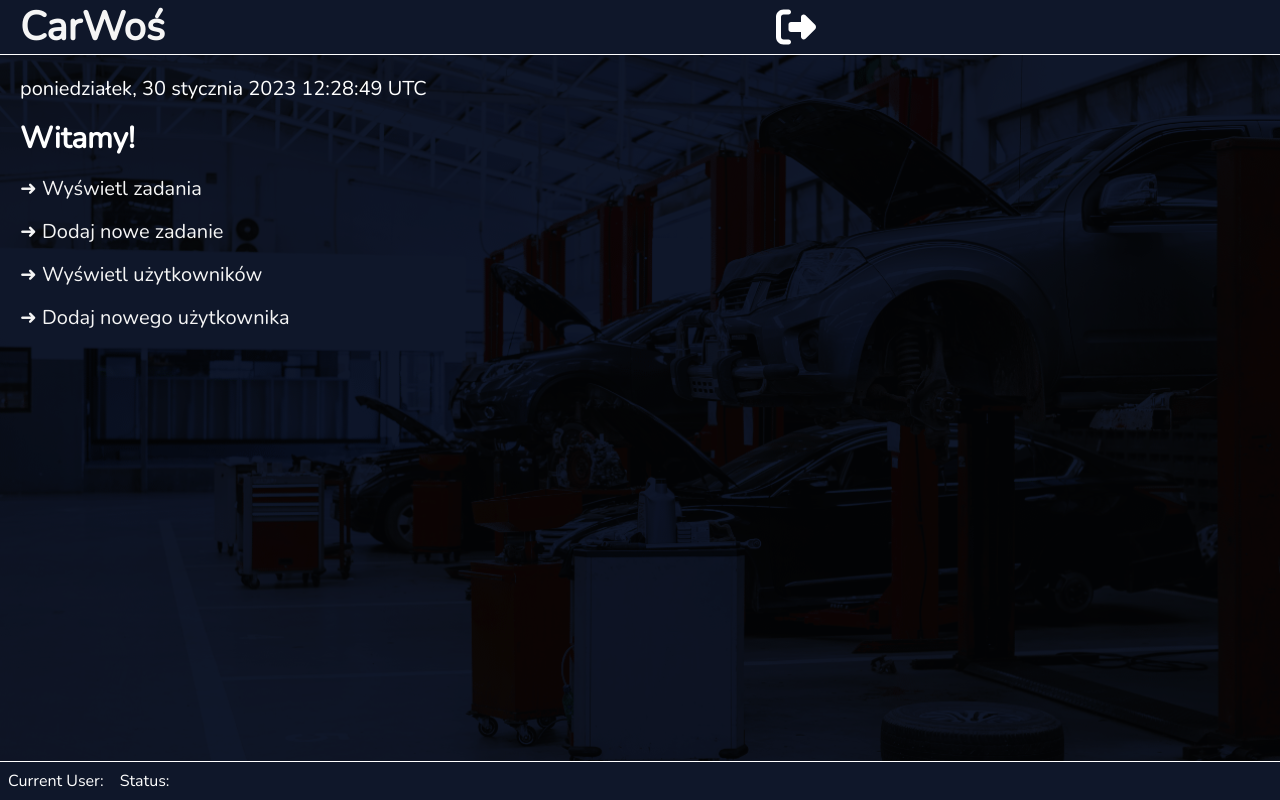
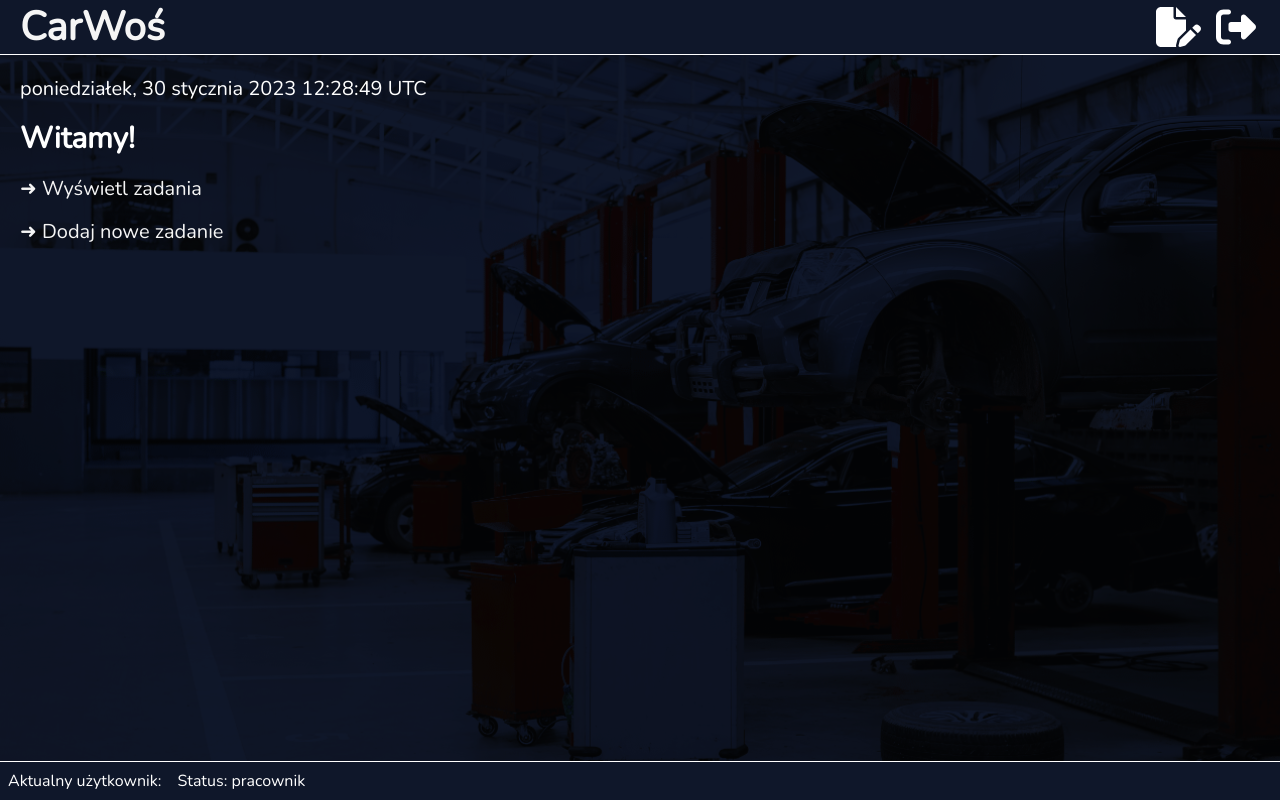
Before and after one commit to Desparion7/WorkShop, a React (Create React App) app: page /dash in a window 1280 px wide. Built offline with nearby package versions, Linux system fonts and the light colour scheme; no server answers.

Commit message:
add access diversity for admin and employee

```diff
--- a/package.json
+++ b/package.json
@@ -7,6 +7,7 @@
     "@fortawesome/free-solid-svg-icons": "^6.2.1",
     "@fortawesome/react-fontawesome": "^0.2.0",
     "@reduxjs/toolkit": "^1.9.1",
+    "jwt-decode": "^3.1.2",
     "react": "^18.2.0",
     "react-dom": "^18.2.0",
     "react-redux": "^8.0.5",
--- a/src/components/DashFooter.js
+++ b/src/components/DashFooter.js
@@ -2,7 +2,10 @@ import { FontAwesomeIcon } from '@fortawesome/react-fontawesome';
 import { faHouse } from '@fortawesome/free-solid-svg-icons';
 import { useNavigate, useLocation } from 'react-router-dom';
 
+import useAuth from '../hooks/useAuth';
+
 const DashFooter = () => {
+	const { username, status } = useAuth();
 	const navigate = useNavigate();
 	const { pathname } = useLocation();
 
@@ -27,8 +30,8 @@ const DashFooter = () => {
 	return (
 		<footer className='dash-footer'>
 			{goHomeButton}
-			<p>Current User:</p>
-			<p>Status:</p>
+			<p>Aktualny użytkownik: {username}</p>
+			<p>Status: {status}</p>
 		</footer>
 	);
 };
--- a/src/components/DashHeader.js
+++ b/src/components/DashHeader.js
@@ -1,31 +1,38 @@
 import { useEffect } from 'react';
 import { FontAwesomeIcon } from '@fortawesome/react-fontawesome';
-import { faRightFromBracket } from '@fortawesome/free-solid-svg-icons';
+import {
+	faRightFromBracket,
+	faFileCirclePlus,
+	faFilePen,
+	faUserGear,
+	faUserPlus,
+} from '@fortawesome/free-solid-svg-icons';
 import { useNavigate, Link, useLocation } from 'react-router-dom';
-import { deploy } from '../config/deploy';
+
 
 import { useSendLogoutMutation } from '../features/auth/authApiSlice';
+
+import useAuth from '../hooks/useAuth';
 
 const DASH_REGEX = /^\/dash(\/)?$/;
 const NOTES_REGEX = /^\/dash\/notes(\/)?$/;
 const USERS_REGEX = /^\/dash\/users(\/)?$/;
 
 const DashHeader = () => {
+	const { isManager, isAdmin } = useAuth();
 	const navigate = useNavigate();
-	const { pathname } = useLocation;
-
+	const { pathname } = useLocation();
 	const [sendLogout, { isLoading, isSuccess, isError, error }] =
 		useSendLogoutMutation();
 
 	useEffect(() => {
-		if (isSuccess) navigate(`/${deploy}`);
+		if (isSuccess) navigate(`/`);
 	}, [isSuccess, navigate]);
 
-	const onLogoutClicked = () => sendLogout();
-
-	if (isLoading) return <p>Trwa wylogowanie ...</p>;
-
-	if (isError) return <p>Błąd:{error.data?.message}</p>;
+	const onNewNoteClicked = () => navigate(`/dash/notes/new`);
+	const onNewUserClicked = () => navigate(`/dash/users/new`);
+	const onNotesClicked = () => navigate(`/dash/notes`);
+	const onUserClicked = () => navigate(`/dash/users`);
 
 	let dashClass = null;
 
@@ -37,20 +44,88 @@ const DashHeader = () => {
 		dashClass = 'dash-header__container--small';
 	}
 
+	let newNoteButton = null;
+	if (NOTES_REGEX.test(pathname)) {
+		newNoteButton = (
+			<button
+				className='icon-button'
+				title='Nowe zadanie'
+				onClick={onNewNoteClicked}
+			>
+				<FontAwesomeIcon icon={faFileCirclePlus} />
+			</button>
+		);
+	}
+	let newUserButton = null;
+	if (USERS_REGEX.test(pathname)) {
+		newUserButton = (
+			<button
+				className='icon-button'
+				title='Nowy użytkownik'
+				onClick={onNewUserClicked}
+			>
+				<FontAwesomeIcon icon={faUserPlus} />
+			</button>
+		);
+	}
+	let userButton = null;
+	if (isManager || isAdmin) {
+		if (!USERS_REGEX.test(pathname) && pathname.includes(`/dash`)) {
+			userButton = (
+				<button
+					className='icon-button'
+					title='Użytkownik'
+					onClick={onUserClicked}
+				>
+					<FontAwesomeIcon icon={faUserGear} />
+				</button>
+			);
+		}
+	}
+	let notesButton = null;
+	if (!NOTES_REGEX.test(pathname) && pathname.includes(`/dash`)) {
+		notesButton = (
+			<button className='icon-button' title='Zadania' onClick={onNotesClicked}>
+				<FontAwesomeIcon icon={faFilePen} />
+			</button>
+		);
+	}
+
 	const logoutButton = (
-		<button className='icon-button' title='Logout' onClick={onLogoutClicked}>
+		<button className='icon-button' title='Logout' onClick={sendLogout}>
 			<FontAwesomeIcon icon={faRightFromBracket} />
 		</button>
 	);
+
+	const errClass = isError ? 'errmsg' : 'offscreen';
+
+	let buttonContent;
+
+	if (isLoading) {
+		buttonContent = <p>Wylogowywanie...</p>;
+	} else {
+		buttonContent = (
+			<>
+				{newNoteButton}
+				{newUserButton}
+				{notesButton}
+				{userButton}
+				{logoutButton}
+			</>
+		);
+	}
 	return (
+		<>
+			<p className={errClass}>{error?.data?.message}</p>
 			<header className='dash-header'>
 				<div className={`dash-header__container ${dashClass}`}>
 					<Link to='/dash'>
 						<h1 className='dash-header__title'>CarWoś</h1>
 					</Link>
-				<nav className='dash-header__nav'>{logoutButton}</nav>
+					<nav className='dash-header__nav'>{buttonContent}</nav>
 				</div>
 			</header>
+		</>
 	);
 };
 
--- a/src/features/auth/PersistLogin.js
+++ b/src/features/auth/PersistLogin.js
@@ -53,7 +53,7 @@ const PersistLogin = () => {
 		console.log('error');
 		content = (
 			<p className='errmsg'>
-				{error.data?.message}
+				{error?.data?.message}
 				<Link to='/login'>Please login again</Link>.
 			</p>
 		);
--- a/src/features/auth/Welcome.js
+++ b/src/features/auth/Welcome.js
@@ -1,6 +1,9 @@
 import { Link } from 'react-router-dom';
+import useAuth from '../../hooks/useAuth';
 
 const Welcome = () => {
+	const { username, isManager, isAdmin } = useAuth();
+
 	const date = new Date();
 	const today = new Intl.DateTimeFormat('pl-PL', {
 		dateStyle: 'full',
@@ -10,19 +13,23 @@ const Welcome = () => {
 	return (
 		<section className='welcome'>
 			<p>{today}</p>
-			<h1>Witamy!</h1>
+			<h1>Witamy! {username}</h1>
 			<p>
 				<Link to='/dash/notes'>Wyświetl zadania</Link>
 			</p>
 			<p>
 				<Link to='/dash/notes/new'>Dodaj nowe zadanie</Link>
 			</p>
+			{(isManager || isAdmin) && (
 				<p>
 					<Link to='/dash/users'>Wyświetl użytkowników</Link>
 				</p>
+			)}
+			{(isManager || isAdmin) && (
 				<p>
 					<Link to='/dash/users/new'>Dodaj nowego użytkownika</Link>
 				</p>
+			)}
 		</section>
 	);
 };
--- a/src/features/auth/authApiSlice.js
+++ b/src/features/auth/authApiSlice.js
@@ -36,7 +36,7 @@ export const authApiSlice = apiSlice.injectEndpoints({
 			async onQueryStarted(arg, { dispatch, queryFulfilled }) {
 				try {
 					const { data } = await queryFulfilled;
-					console.log(data);
+					// console.log(data);
 					const { accessToken } = data;
 					dispatch(setCredentials({ accessToken }));
 				} catch (err) {
--- a/src/features/notes/NewNoteForm.js
+++ b/src/features/notes/NewNoteForm.js
@@ -92,9 +92,9 @@ const NewNoteForm = ({ users }) => {
 					onChange={onTitleChanged}
 				/>
 				<label className='form__label' htmlFor='text'>
-					Text:
+					Zadanie:
 				</label>
-				<input
+				<textarea
 					className={`form__input ${validTextClass}`}
 					id='text'
 					name='text'
--- a/src/features/notes/Note.js
+++ b/src/features/notes/Note.js
@@ -24,7 +24,7 @@ const Note = ({ noteId }) => {
 			<tr className='table__row'>
 				<td className='table__cell note__status'>
 					{note.completed ? (
-						<span className='note__status--completed'>Completed</span>
+						<span className='note__status--completed'>Zakończone</span>
 					) : (
 						<span className='note__status--open'>Aktualne</span>
 					)}
--- /dev/null
+++ b/src/hooks/useAuth.js
@@ -0,0 +1,28 @@
+import { useSelector } from 'react-redux';
+import { selectCurrentToken } from '../features/auth/authSlice';
+import jwtDecode from 'jwt-decode';
+
+const useAuth = () => {
+	const token = useSelector(selectCurrentToken);
+	let isManager = false;
+	let isAdmin = false;
+	let status = 'pracownik';
+
+	if (token) {
+		const decoded = jwtDecode(token);
+		const { username, roles } = decoded.UserInfo;
+		if (roles) {
+			isManager = roles.includes('menadżer');
+			isAdmin = roles.includes('admin');
+		}
+
+		if (isManager) status = 'menadżer';
+		if (isAdmin) status = 'admin';
+
+		return { username, roles, status, isManager, isAdmin };
+	}
+
+	return { username: '', roles: [], isManager, isAdmin, status };
+};
+
+export default useAuth;
```
Also changed, not shown: 1 other file (tests, documents, lock files or other folders). Lines whose indentation alone changed are shown as unchanged.
